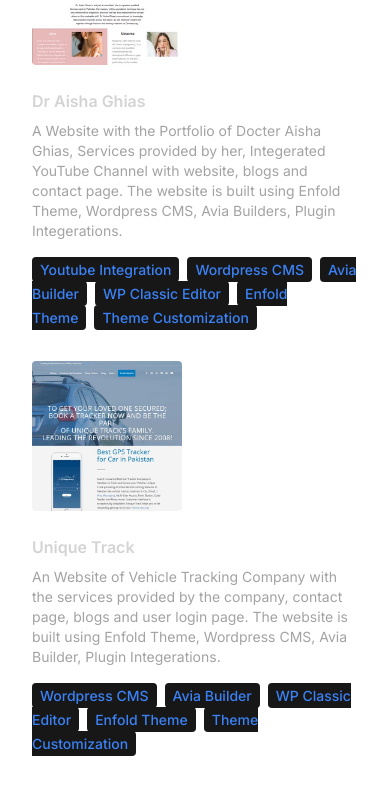
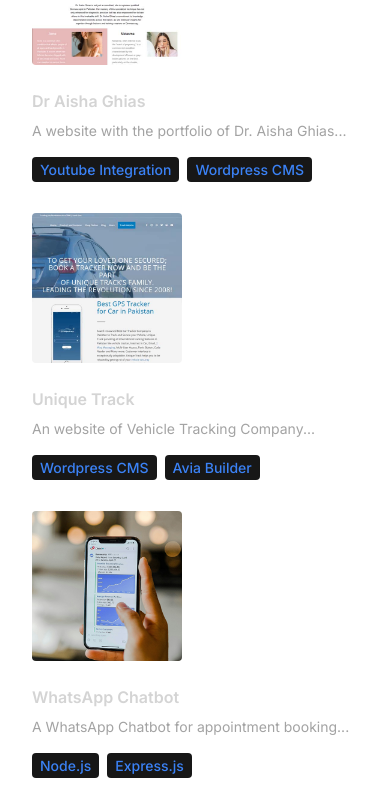
Before and after one commit to Haseebtariq9/haseeb-portfolio-site, a React (Vite) app: page / in a window 390 px wide. Shown: the part 5700-6485 px from the top of the page. Built offline with nearby package versions, Linux system fonts and the light colour scheme.

Commit message:
bug fixes

```diff
--- a/src/components/Footer.jsx
+++ b/src/components/Footer.jsx
@@ -6,14 +6,15 @@ const Footer = () => {
   const currentYear = new Date().getFullYear();
 
   return (
-    <footer className="flex flex-col md:flex-row items-center justify-between py-4 px-4 md:px-8 border-t border-neutral-800 bg-transparent">
+    <footer className="w-full bg-transparent text-white py-4 px-4 md:px-8 border-t border-neutral-800">
+      <div className="flex flex-col md:flex-row items-center justify-between">
         {/* Left side: Copyright text */}
         <div className="text-center md:text-left text-sm md:text-base">
           &copy; Haseeb Innovates - {currentYear}
         </div>
 
         {/* Right side: Social icons */}
-      <div className="flex flex-col md:flex-row items-center justify-center gap-4 mt-4 md:mt-0 text-xl">
+        <div className="flex flex-row items-center justify-center gap-4 mt-4 md:mt-0 text-xl">
           <a href="https://www.linkedin.com/in/muhammad-haseeb-tariq-29084a199/" target="_blank" rel="noopener noreferrer" className="hover:text-blue-700">
             <FaLinkedin />
           </a>
@@ -30,6 +31,7 @@ const Footer = () => {
             <FaWhatsapp />
           </a>
         </div>
+      </div>
     </footer>
   );
 };
--- a/src/components/Project.jsx
+++ b/src/components/Project.jsx
@@ -1,24 +1,28 @@
-import { PROJECTS } from "../constants"
-import { motion } from "framer-motion"
+import { PROJECTS } from "../constants";
+import { motion } from "framer-motion";
 
 const Project = () => {
   return (
     <div className="border-b border-neutral-900 pb-4">
       <motion.h1
-        whileInView={{opacity: 1, y: 0}}
-        initial={{opacity: 0, y: -100}}
-        transition={{duration: 0.5}}
-        className="my-20 text-center text-4xl md:text-5xl lg:text-6xl">
+        whileInView={{ opacity: 1, y: 0 }}
+        initial={{ opacity: 0, y: -100 }}
+        transition={{ duration: 0.5 }}
+        className="my-20 text-center text-4xl md:text-5xl lg:text-6xl"
+      >
         Projects
       </motion.h1>
       <div>
         {PROJECTS.map((project, index) => (
           <div key={index} className="mb-8 flex flex-wrap lg:justify-center">
             <motion.div
-                    whileInView={{opacity: 1, x: 0}}
-                    initial={{opacity: 0, x: -100}}
-                    transition={{duration: 1}}
-                    className="w-full lg:w-1/4">
+              whileInView={{ opacity: 1, x: 0 }}
+              initial={{ opacity: 0, x: -100 }}
+              transition={{ duration: 1 }}
+              className="w-full lg:w-1/4"
+            >
+              {project.link ? (
+                <a href={project.link} target="_blank" rel="noopener noreferrer">
                   <img
                     src={project.image}
                     width={150}
@@ -26,29 +30,43 @@ const Project = () => {
                     alt={project.title}
                     className="mb-6 rounded"
                   />
+                </a>
+              ) : (
+                <img
+                  src={project.image}
+                  width={150}
+                  height={150}
+                  alt={project.title}
+                  className="mb-6 rounded"
+                />
+              )}
             </motion.div>
             <motion.div
-                    whileInView={{opacity: 1, x: 0}}
-                    initial={{opacity: 0, x: 100}}
-                    transition={{duration: 1}}
-                    className="w-full max-w-xl lg:w-3/4">
+              whileInView={{ opacity: 1, x: 0 }}
+              initial={{ opacity: 0, x: 100 }}
+              transition={{ duration: 1 }}
+              className="w-full max-w-xl lg:w-3/4"
+            >
               <h6 className="mb-2 text-base md:text-lg lg:text-xl font-semibold">
                 {project.title}
               </h6>
               <p className="mb-4 text-sm md:text-base lg:text-lg text-neutral-400">
                 {project.description}
               </p>
-                        {project.technologies.map((tech, index) =>
-                        <span key={index} className="mr-2 rounded bg-neutral-900 px-2 py-1 text-sm md:text-base lg:text-lg font-medium text-blue-500">
+              {project.technologies.map((tech, index) => (
+                <span
+                  key={index}
+                  className="mr-2 rounded bg-neutral-900 px-2 py-1 text-sm md:text-base lg:text-lg font-medium text-blue-500"
+                >
                   {tech}
                 </span>
-                        )}
+              ))}
             </motion.div>
           </div>
         ))}
       </div>
     </div>
-  )
-}
+  );
+};
 
-export default Project
+export default Project;
--- a/src/constants/index.js
+++ b/src/constants/index.js
@@ -53,39 +53,40 @@ export const PROJECTS = [
   {
     title: "Dr Aisha Ghias",
     image: project1,
-    description:
-      "A Website with the Portfolio of Docter Aisha Ghias, Services provided by her, Integerated YouTube Channel with website, blogs and contact page. The website is built using Enfold Theme, Wordpress CMS, Avia Builders, Plugin Integerations.",
-    technologies: ["Youtube Integration", "Wordpress CMS", "Avia Builder", "WP Classic Editor", "Enfold Theme", "Theme Customization"],
+    description: "A website with the portfolio of Dr. Aisha Ghias...",
+    technologies: ["Youtube Integration", "Wordpress CMS"],
+    link: "https://draishaghias.com/"
   },
   {
     title: "Unique Track",
     image: project2,
-    description:
-      "An Website of Vehicle Tracking Company with the services provided by the company, contact page, blogs and user login page. The website is built using Enfold Theme, Wordpress CMS, Avia Builder, Plugin Integerations.",
-    technologies: ["Wordpress CMS", "Avia Builder", "WP Classic Editor", "Enfold Theme", "Theme Customization"],
+    description: "An website of Vehicle Tracking Company...",
+    technologies: ["Wordpress CMS", "Avia Builder"],
+    link: "https://uniquetrack.com.pk/"
   },
   {
     title: "WhatsApp Chatbot",
     image: project3,
-    description:
-      "A WhatsApp Chatbot that provides information about the doctor services and products with appointment booking and live chat option. The chatbot is built using the WhatsApp Web JS library, Node.js, and Express.js.",
-    technologies: ["Node.js", "Express.js", "Git Hub", "WhatsApp Web JS Library", "Chatbot Development", "API Integration", "Live Chat", "Appointment Booking", "Customer Support"],
+    description: "A WhatsApp Chatbot for appointment booking...",
+    technologies: ["Node.js", "Express.js"],
+    link: ""  // Or omit this property if not needed
   },
   {
     title: "Royal Gulf Tents & Tarpaulins",
     image: project4,
-    description:
-      "A website for showcasing their digital presence, with services provided by Royal Gulf Tents",
-    technologies: ["Wordpress CMS", "Avia Builder", "WP Classic Editor", "Enfold Theme", "Theme Customization"],
+    description: "A website for showcasing their digital presence...",
+    technologies: ["Wordpress CMS", "Avia Builder"],
+    link: "https://royalgulftents.com/"
   },
   {
     title: "Portfolio Website",
     image: project5,
-    description:
-      "A personal portfolio website showcasing projects, skills, and contact information.",
-    technologies: ["HTML", "CSS", "React", "Tailwind CSS", "Framer Motion", "Node.js"],
-  },
+    description: "A personal portfolio website showcasing projects...",
+    technologies: ["HTML", "CSS", "React"],
+    link: "https://haseebtariq9.github.io/haseeb-portfolio-site/"
+  }
 ];
+
 
 
 export const CONTACT = {
```
Also changed, not shown: 10 other files (tests, documents, lock files or other folders). Lines whose indentation alone changed are shown as unchanged.
